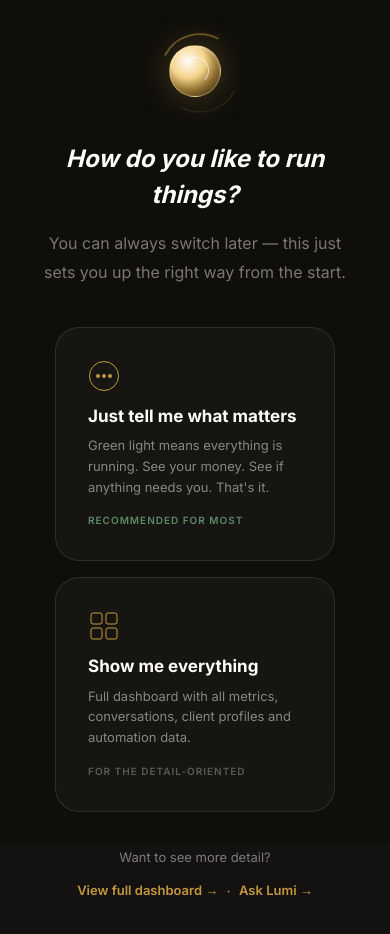
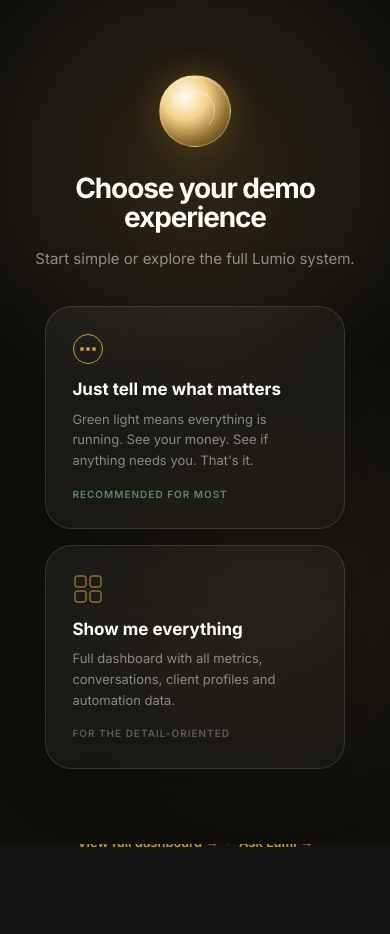
Before and after one commit to theplugluke99-debug/Lumio, a Next.js app: page /demo in a window 390 px wide. Shown: the top 934 px of the page. Built offline with nearby package versions, Linux system fonts and the light colour scheme.

Commit message:
Add demo logo upload and final mobile performance polish

```diff
--- a/app/demo/page.tsx
+++ b/app/demo/page.tsx
@@ -472,7 +472,7 @@
   const filteredFeed = actFilter === 'all' ? FULL_FEED : FULL_FEED.filter(i => i.category === actFilter);
 
   return (
-    <div className="demo-wrapper antialiased overflow-x-hidden" style={{ backgroundColor: dBg, color: dText, minHeight: '100dvh' }}>
+    <div className="demo-wrapper antialiased overflow-x-hidden" style={{ backgroundColor: dBg, color: dText, minHeight: '100dvh', width: '100%', maxWidth: '100vw', overflowX: 'hidden' }}>
       <input ref={logoInputRef} type="file" accept="image/*" className="sr-only" onChange={handleLogoUpload} />
       {isClient && <PWASetup />}
 
@@ -590,10 +590,10 @@
       </aside>
 
       {/* ─── Mobile layout (< md) ─────────────────────────── */}
-      <div className="md:hidden" style={{ minHeight: '100dvh', background: dBg, position: 'relative' }}>
+      <div className="md:hidden" style={{ minHeight: '100dvh', width: '100vw', maxWidth: '100vw', overflowX: 'hidden', background: dBg, position: 'relative' }}>
 
         {/* Mobile fixed top bar */}
-        <header style={{ position: 'fixed', top: bh, left: 0, right: 0, zIndex: 40, height: 56, display: 'flex', alignItems: 'center', justifyContent: 'space-between', gap: 8, padding: '0 10px', background: dTopbarBg, backdropFilter: 'blur(20px)', borderBottom: `1px solid ${dCardBorder}` }}>
+        <header style={{ position: 'fixed', top: bh, left: 0, width: '100vw', maxWidth: '100vw', zIndex: 40, height: 56, display: 'flex', alignItems: 'center', justifyContent: 'space-between', gap: 8, padding: '0 10px', boxSizing: 'border-box', background: dTopbarBg, backdropFilter: 'blur(20px)', borderBottom: `1px solid ${dCardBorder}` }}>
           <div style={{ display: 'flex', alignItems: 'center', gap: 9, minWidth: 0, flex: 1 }}>
             {logoPreviewUrl ? clinicMark(34, 12) : <span style={{ width: 7, height: 7, borderRadius: '50%', background: '#5B8A68', flexShrink: 0, display: 'inline-block' }} />}
             <span style={{ fontFamily: 'var(--font-inter), Inter, sans-serif', fontWeight: 700, fontSize: 15, color: dText, overflow: 'hidden', textOverflow: 'ellipsis', whiteSpace: 'nowrap', maxWidth: 'calc(100vw - 176px)' }}>{clinicName}</span>
--- a/components/demo/SimpleModeOverlay.tsx
+++ b/components/demo/SimpleModeOverlay.tsx
@@ -1,7 +1,6 @@
 'use client';
 
 import { useState } from 'react';
-import LumiLens from '@/components/LumiLens';
 
 interface Props {
   onChoose: (mode: 'simple' | 'full') => void;
@@ -19,64 +18,70 @@
 
   const cardBase = (which: 'simple' | 'full') => ({
     flex: '1 1 260px' as const,
-    maxWidth: 280,
-    borderRadius: '1.5rem',
-    padding: '2rem',
+    width: '100%',
+    maxWidth: 'min(300px, calc(100vw - 40px))',
+    minHeight: 210,
+    boxSizing: 'border-box' as const,
+    borderRadius: '1.65rem',
+    padding: '1.65rem',
     cursor: 'pointer' as const,
-    transition: 'all 200ms',
-    background: hovered === which ? 'rgba(196,151,63,0.08)' : 'rgba(255,253,248,0.03)',
-    border: `1px solid ${hovered === which ? 'rgba(196,151,63,0.5)' : 'rgba(255,253,248,0.1)'}`,
+    transition: 'transform 180ms ease, border-color 180ms ease, background 180ms ease, box-shadow 180ms ease',
+    transform: hovered === which ? 'translateY(-3px)' : 'translateY(0)',
+    background: hovered === which
+      ? 'linear-gradient(145deg, rgba(196,151,63,0.11), rgba(255,253,248,0.045))'
+      : 'linear-gradient(145deg, rgba(255,253,248,0.055), rgba(255,253,248,0.025))',
+    border: `1px solid ${hovered === which ? 'rgba(196,151,63,0.52)' : 'rgba(255,253,248,0.12)'}`,
+    boxShadow: hovered === which ? '0 24px 80px rgba(0,0,0,0.34)' : '0 18px 60px rgba(0,0,0,0.24)',
     textAlign: 'left' as const,
   });
 
   return (
-    <>
-      <style>{`
-        @keyframes simpleSpinArc { from { transform: rotate(0deg); } to { transform: rotate(360deg); } }
-        @keyframes simpleBreath { 0%,100% { opacity: 0.75; } 50% { opacity: 1; } }
-      `}</style>
+    <div style={{
+      position: 'fixed', inset: 0, width: '100vw', maxWidth: '100vw', background: '#0F0E0B', zIndex: 100,
+      overflowY: 'auto',
+      overflowX: 'hidden',
+      opacity: fading ? 0 : 1, transition: 'opacity 220ms ease',
+    }}>
       <div style={{
-        position: 'fixed', inset: 0, background: '#0F0E0B', zIndex: 100,
+        width: '100vw',
+        maxWidth: '100vw',
+        boxSizing: 'border-box',
+        minHeight: '100dvh',
         display: 'flex', flexDirection: 'column', alignItems: 'center', justifyContent: 'center',
-        padding: '2rem', opacity: fading ? 0 : 1, transition: 'opacity 220ms ease',
+        padding: 'clamp(1.25rem, 5vw, 2.5rem)',
+        position: 'relative',
       }}>
-        {/* Orb + spinning arc */}
-        <div style={{ position: 'relative', width: 88, height: 88, marginBottom: '2rem' }}>
-          <div style={{ position: 'absolute', inset: 0, animation: 'simpleSpinArc 3s linear infinite', pointerEvents: 'none' }}>
-            <svg viewBox="0 0 88 88" fill="none" width={88} height={88}>
-              <path d="M44 5 A39 39 0 0 1 83 44" stroke="#C4973F" strokeWidth="1.5" strokeLinecap="round" opacity="0.6"/>
-              <path d="M44 83 A39 39 0 0 1 5 44" stroke="rgba(196,151,63,0.2)" strokeWidth="1" strokeLinecap="round"/>
-            </svg>
-          </div>
-          <div style={{ position: 'absolute', inset: '18px', borderRadius: '50%', display: 'flex', alignItems: 'center', justifyContent: 'center' }}>
-            <LumiLens size={52} variant="light" animated />
-          </div>
+        <div style={{ position: 'absolute', inset: 0, pointerEvents: 'none', background: 'radial-gradient(circle at 50% 20%, rgba(196,151,63,0.18), transparent 36%), radial-gradient(circle at 72% 70%, rgba(232,180,75,0.08), transparent 38%)' }} />
+
+        <div style={{ position: 'relative', width: 72, height: 72, marginBottom: '1.65rem', borderRadius: '50%', display: 'grid', placeItems: 'center', background: 'radial-gradient(circle at 36% 30%, #FFFDF8 0%, #F4D38A 34%, rgba(196,151,63,0.72) 64%, rgba(15,14,11,0.2) 100%)', border: '1px solid rgba(244,211,138,0.38)', boxShadow: '0 0 34px rgba(232,180,75,0.22), inset 0 1px 2px rgba(255,255,255,0.48)' }}>
+          <span style={{ position: 'absolute', inset: 15, borderRadius: '50%', border: '1px solid rgba(255,253,248,0.55)', borderLeftColor: 'transparent', borderBottomColor: 'transparent', opacity: 0.78 }} />
         </div>
 
-        {/* Heading */}
         <h2 style={{
-          fontFamily: 'var(--font-display, "Playfair Display", serif)',
-          fontStyle: 'italic', fontWeight: 700,
-          fontSize: 'clamp(24px, 4vw, 40px)', color: '#FFFDF8',
-          textAlign: 'center', margin: 0,
+          position: 'relative',
+          fontFamily: 'var(--font-inter, Inter, sans-serif)',
+          fontStyle: 'normal', fontWeight: 800,
+          fontSize: 'clamp(28px, 5vw, 44px)', color: '#FFFDF8',
+          lineHeight: 1.05,
+          letterSpacing: '-0.04em',
+          textAlign: 'center', margin: 0, maxWidth: 'calc(100vw - 40px)',
         }}>
-          How do you like to run things?
+          Choose your demo experience
         </h2>
 
-        {/* Sub */}
         <p style={{
+          position: 'relative',
           fontFamily: 'var(--font-inter, Inter, sans-serif)', fontWeight: 400,
-          fontSize: 16, color: 'rgba(250,247,242,0.45)', lineHeight: 1.8,
-          maxWidth: 440, textAlign: 'center', margin: '1rem auto 2.5rem',
+          fontSize: 15, color: 'rgba(250,247,242,0.52)', lineHeight: 1.7,
+          maxWidth: 'min(420px, calc(100vw - 40px))', textAlign: 'center', margin: '0.85rem auto 2.15rem',
         }}>
-          You can always switch later — this just sets you up the right way from the start.
+          Start simple or explore the full Lumio system.
         </p>
 
-        {/* Choice cards */}
-        <div style={{ display: 'flex', gap: 16, flexWrap: 'wrap', justifyContent: 'center', width: '100%', maxWidth: 600 }}>
+        <div style={{ position: 'relative', display: 'flex', gap: 16, flexWrap: 'wrap', justifyContent: 'center', width: '100%', maxWidth: 'min(640px, calc(100vw - 40px))', boxSizing: 'border-box' }}>
 
-          {/* Card 1 — Simple */}
-          <div
+          <button
+            type="button"
             onClick={() => choose('simple')}
             onMouseEnter={() => setHovered('simple')}
             onMouseLeave={() => setHovered(null)}
@@ -99,10 +104,10 @@
             <div style={{ marginTop: 16, fontFamily: 'var(--font-inter, Inter, sans-serif)', fontWeight: 600, fontSize: 10, textTransform: 'uppercase', letterSpacing: '0.1em', color: '#5B8A68' }}>
               Recommended for most
             </div>
-          </div>
+          </button>
 
-          {/* Card 2 — Full */}
-          <div
+          <button
+            type="button"
             onClick={() => choose('full')}
             onMouseEnter={() => setHovered('full')}
             onMouseLeave={() => setHovered(null)}
@@ -125,9 +130,9 @@
             <div style={{ marginTop: 16, fontFamily: 'var(--font-inter, Inter, sans-serif)', fontWeight: 600, fontSize: 10, textTransform: 'uppercase', letterSpacing: '0.1em', color: 'rgba(250,247,242,0.3)' }}>
               For the detail-oriented
             </div>
-          </div>
+          </button>
         </div>
       </div>
-    </>
+    </div>
   );
 }
--- a/components/demo/SimpleModeView.tsx
+++ b/components/demo/SimpleModeView.tsx
@@ -95,7 +95,7 @@
         </div>
       )}
 
-      <div style={{ maxWidth: 560, margin: '0 auto', padding: '2rem 1.5rem' }}>
+      <div style={{ width: '100%', maxWidth: isMobile ? '100%' : 560, boxSizing: 'border-box', margin: '0 auto', padding: isMobile ? '2rem 1rem' : '2rem 1.5rem', overflowX: 'hidden' }}>
 
         {/* ── Status indicator ─────────────────────────────── */}
         <div style={{ textAlign: 'center', marginBottom: '2.5rem' }}>
@@ -125,8 +125,9 @@
           {/* Card 1: Money */}
           <div style={{
             background: dCardBg, border: `1px solid ${dCardBorder}`,
-            borderRadius: '1.25rem', padding: '1.5rem 1.75rem',
+            borderRadius: '1.25rem', padding: isMobile ? '1.25rem' : '1.5rem 1.75rem',
             display: 'flex', alignItems: 'center', gap: '1.25rem',
+            width: '100%', boxSizing: 'border-box',
           }}>
             <div style={{
               width: 44, height: 44, borderRadius: '50%', flexShrink: 0,
@@ -153,8 +154,9 @@
           {/* Card 2: Lumi working */}
           <div style={{
             background: dCardBg, border: `1px solid ${dCardBorder}`,
-            borderRadius: '1.25rem', padding: '1.5rem 1.75rem',
+            borderRadius: '1.25rem', padding: isMobile ? '1.25rem' : '1.5rem 1.75rem',
             display: 'flex', alignItems: 'center', gap: '1.25rem',
+            width: '100%', boxSizing: 'border-box',
           }}>
             <div style={{
               width: 44, height: 44, borderRadius: '50%', flexShrink: 0,
@@ -179,8 +181,9 @@
           {/* Card 3: Action needed */}
           <div style={{
             background: dCardBg, border: `1px solid ${dCardBorder}`,
-            borderRadius: '1.25rem', padding: '1.5rem 1.75rem',
+            borderRadius: '1.25rem', padding: isMobile ? '1.25rem' : '1.5rem 1.75rem',
             transition: 'all 300ms',
+            width: '100%', boxSizing: 'border-box',
           }}>
             {cardState === 'good' || !primary ? (
               /* ── All good state ─────────────────────────── */
--- a/components/ui/CursorGlow.tsx
+++ b/components/ui/CursorGlow.tsx
@@ -98,9 +98,8 @@
           width: 16,
           height: 16,
           borderRadius: '50%',
-          background: '#C4973F',
+          background: 'rgba(196,151,63,0.95)',
           transform: 'translate3d(-120px, -120px, 0) translate(-50%, -50%)',
-          mixBlendMode: 'multiply',
           opacity: 0,
           top: 0,
           left: 0,
```
Also changed, not shown: components/Hero.tsx (+8 -5 lines), components/LumioProductFilm.tsx (+6 -6 lines).
